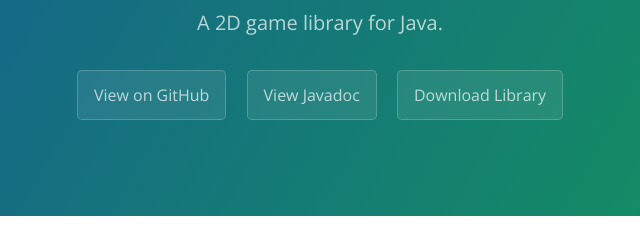
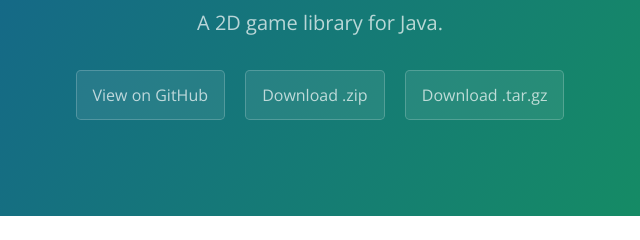
Before and after one commit to Daniel-Oliynyk/GameTools, a plain HTML site: page index.html in a window 1280 px wide. Shown: the part 167-407 px from the top of the page, 320-960 px from the left. Drawn offline with nearby package versions, Linux system fonts and the light colour scheme.

```diff
--- a/index.html
+++ b/index.html
@@ -14,8 +14,8 @@
       <h1 class="project-name">Gametools</h1>
       <h2 class="project-tagline">A 2D game library for Java.</h2>
       <a href="https://github.com/Daniel-Oliynyk/GameTools" class="btn">View on GitHub</a>
-      <a href="javadoc/index.html" class="btn">View Javadoc</a>
-      <a href="GameTools.jar" class="btn">Download Library</a>
+      <a href="https://github.com/Daniel-Oliynyk/GameTools/zipball/master" class="btn">Download .zip</a>
+      <a href="https://github.com/Daniel-Oliynyk/GameTools/tarball/master" class="btn">Download .tar.gz</a>
     </section>
 
     <section class="main-content">
--- a/params.json
+++ b/params.json
@@ -1 +1 @@
-{"name":"Gametools","tagline":"A 2D game library for Java.","body":"### The Gametools Java Library\r\nGametools is a lightweight and simple to use library for creating 2D games in Java.\r\n\r\nSome features of this library include:\r\n- Sprites\r\n- Image and spritesheet loading\r\n- Collision handling\r\n- Keyboard and mouse input\r\n- Minimal setup code\r\n- Sprite grouping and automation\r\n- Animation\r\n\r\n### Resources\r\nA full list of help and resources:\r\n- [View GitHub page](https://github.com/Daniel-Oliynyk/GameTools)\r\n- [Download full source code as zip](https://github.com/Daniel-Oliynyk/GameTools/zipball/master)\r\n- [Download full source code as zip](https://github.com/Daniel-Oliynyk/GameTools/tarball/master)\r\n- [Browse the library javadoc](javadoc/index.html)\r\n- [Download the latest library jar](GameTools.jar)","google":"","note":"Don't delete this file! It's used internally to help with page regeneration."}
+{"name":"Gametools","tagline":"A 2D game library for Java.","body":"### The Gametools Java Library\r\nGametools is a lightweight and simple to use library for creating 2D games in Java.\r\n\r\nSome features of this library include:\r\n- Sprites\r\n- Image and spritesheet loading\r\n- Collision handling\r\n- Keyboard and mouse input\r\n- Minimal setup code\r\n- Sprite grouping and automation\r\n- Animation\r\n\r\n### Resources\r\nA full list of help and resources:\r\n- [View GitHub page](https://github.com/Daniel-Oliynyk/GameTools)\r\n- [Download full source code as zip](https://github.com/Daniel-Oliynyk/GameTools/zipball/master)\r\n- [Download full source code as tar](https://github.com/Daniel-Oliynyk/GameTools/tarball/master)\r\n- [Browse the library javadoc](javadoc/index.html)\r\n- [Download the latest library jar](GameTools.jar)","google":"","note":"Don't delete this file! It's used internally to help with page regeneration."}
```
